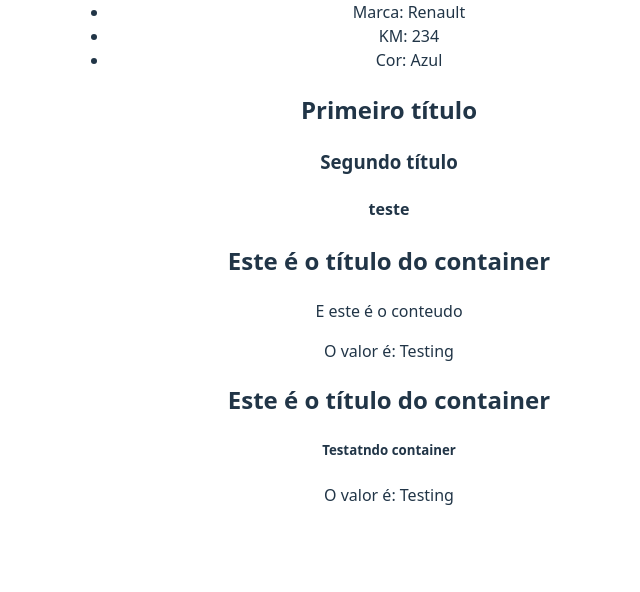
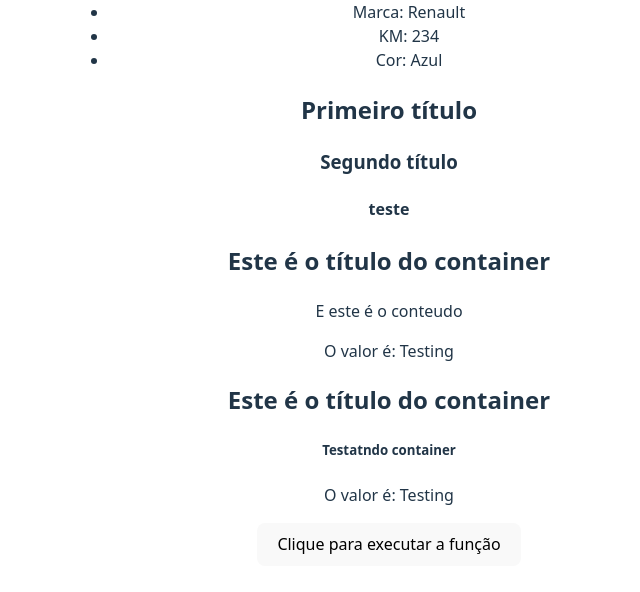
Before and after one commit to DouglasYHWH-Developer/React, a React (Vite) app in the folder introducao/aula_02/3_AVANCANDO_EM_REACT/avancando/: page / in a window 1280 px wide. Shown: the part 2788-3380 px from the top of the page, without its empty margins (251-891 px from the left). Built offline with nearby package versions, Linux system fonts and the light colour scheme.

Commit message:
Criamos o componente  .jsx ExecuteFunction e aprendemos a usar props na função.

```diff
--- a/introducao/aula_02/3_AVANCANDO_EM_REACT/avancando/src/App.jsx
+++ b/introducao/aula_02/3_AVANCANDO_EM_REACT/avancando/src/App.jsx
@@ -8,6 +8,7 @@ import ShowUserName from "./components/ShowUserName";
 import CarDetails from "./components/CarDetails";
 import Fragment from "./components/Fragment";
 import Container from "./components/Container";
+import ExecuteFunction from "./components/ExecuteFunction";
 
 function App() {
 const name = "Joaquim";
@@ -17,6 +18,10 @@ const cars = [
   {id: 2, brand: "KIA", color: "Branco", newCar: false, km: 34343},
   {id: 3, brand: "Renault", color: "Azul", newCar: false, km: 234},
 ]
+
+function showMessage(){
+  console.log('Evento do compoennete pai')
+}
 
 const [userName] = useState("Maria")
   return (
@@ -45,6 +50,7 @@ const [userName] = useState("Maria")
         {/* loop em array de objtos */}
         {cars.map((car) => (
           <CarDetails
+            key={car.id}
             brand={car.brand}
             color={car.color}
             km={car.km}
@@ -60,6 +66,8 @@ const [userName] = useState("Maria")
         <Container myValues={"Testing"}>
          <h5>Testatndo container</h5>
         </Container>
+        {/* executar função */}
+        <ExecuteFunction myFunction={showMessage} />
       </div>
 
   )
--- /dev/null
+++ b/introducao/aula_02/3_AVANCANDO_EM_REACT/avancando/src/components/ExecuteFunction.jsx
@@ -0,0 +1,21 @@
+const ExecuteFunction = ({myFunction}) => {
+  return (
+    <div>
+        <button onClick={myFunction}>Clique para executar a função</button>
+    </div>
+  )
+}
+
+export default ExecuteFunction;
+
+{/*
+    const ExecuteFunction = (props) => {
+  return (
+    <div>
+        <button onClick={props.myFunction}>Clique para executar a função</button>
+    </div>
+  )
+}
+
+export default ExecuteFunction;
+    */}
```
